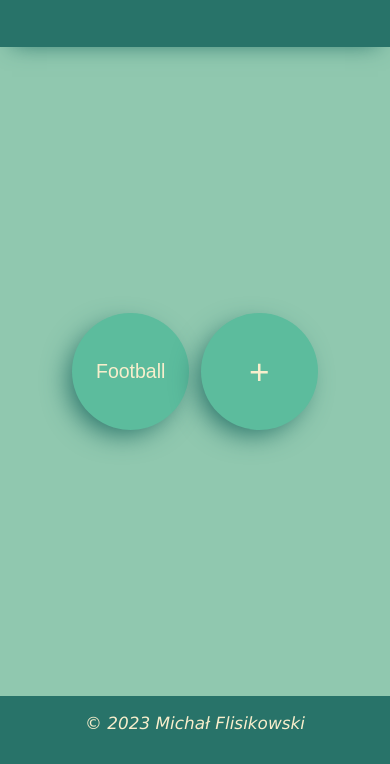
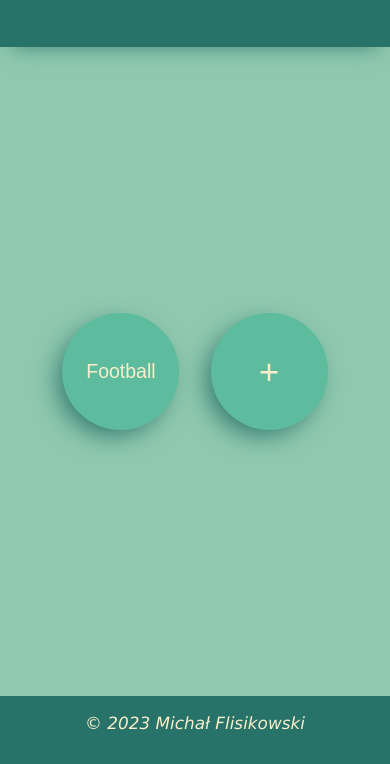
Before and after one commit to Zajecia-PJATK/projekt-programistyczny-s24407-pj, a plain HTML site: page index.html in a window 390 px wide. Shown: the part 80-844 px from the top of the page. Drawn offline with Linux system fonts and the light colour scheme.

Commit message:
changed gap between buttons

```diff
--- a/style.css
+++ b/style.css
@@ -76,4 +76,7 @@ footer {
         height: 30vw;
         font-size: 5vw;
     }
+    main{
+        gap: 8vw;
+    }
   }
```
